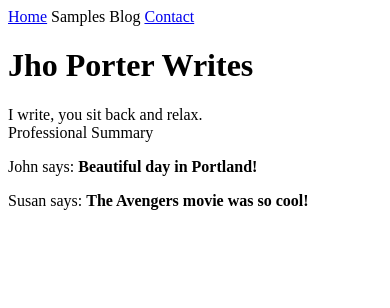
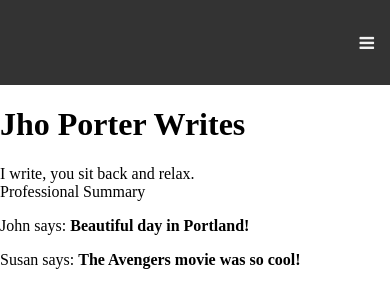
Before and after one commit to jhoporter/jporterwork, a Flask app: page / in a window 390 px wide. Shown: the top 308 px of the page. Run offline with Flask 2, Linux system fonts and the light colour scheme.

Commit message:
Customized nav bar

```diff
--- a/app/routes.py
+++ b/app/routes.py
@@ -23,6 +23,16 @@ def index():
     return render_template('index.html', title='Home', posts=posts)
 
 
+@app.route('/samples')
+def samples():
+    return render_template('samples.html', title='Samples')
+
+
+@app.route('/blog')
+def blog():
+    return render_template('blog.html', title='Blog')
+
+
 @app.route('/contact', methods=['GET', 'POST'])
 def contact():
     form = ContactForm()
--- /dev/null
+++ b/app/static/styles.css
@@ -0,0 +1,71 @@
+body {
+  margin: 0;
+}
+
+
+/* Add a black background color to the top navigation */
+.topnav {
+  background-color: #333;
+  overflow: hidden;
+  padding-top: 20px;
+  padding-bottom: 20px;
+}
+
+.topnav-right {
+  float: right;
+  padding-right: 40px;
+}
+
+/* Style the links inside the navigation bar */
+.topnav a {
+  float: left;
+  display: block;
+  color: #f2f2f2;
+  text-align: center;
+  padding: 14px 16px;
+  text-decoration: none;
+  font-size: 17px;
+}
+
+/* Change the color of links on hover */
+.topnav a:hover {
+  background-color: #ddd;
+  color: black;
+}
+
+/* Add an active class to highlight the current page */
+.topnav a.active {
+  background-color: #4CAF50;
+  color: white;
+}
+
+/* Hide the link that should open and close the topnav on small screens */
+.topnav .icon {
+  display: none;
+}
+
+
+
+/* When the screen is less than 600 pixels wide, hide all links, except for the first one ("Home"). Show the link that contains should open and close the topnav (.icon) */
+@media screen and (max-width: 600px) {
+  .topnav a {display: none;}
+  .topnav a.icon {
+    float: right;
+    display: block;
+}
+
+/* The "responsive" class is added to the topnav with JavaScript when the user clicks on the icon. This class makes the topnav look good on small screens (display the links vertically instead of horizontally) */
+@media screen and (max-width: 600px) {
+  .topnav.responsive {position: relative;}
+  .topnav.responsive a.icon {
+    position: absolute;
+    right: 0;
+  }
+  .topnav.responsive a {
+    float: none;
+    display: block;
+    text-align: left;
+    position: relative;
+    right: 50px;
+  }
+}
--- /dev/null
+++ b/app/templates/blog.html
@@ -0,0 +1 @@
+blog
--- a/app/templates/layout.html
+++ b/app/templates/layout.html
@@ -1,19 +1,30 @@
 <html>
     <head>
+      <meta name="viewport" content="width=device-width, initial-scale=1.0">
+      <link href="/static/styles.css" rel="stylesheet">
+      <link rel="stylesheet" href="https://cdnjs.cloudflare.com/ajax/libs/font-awesome/4.7.0/css/font-awesome.min.css">
+
       {% if title %}
       <title>{{ title }} - Microblog</title>
       {% else %}
       <title>Welcome to Microblog</title>
       {% endif %}
     </head>
+
+
     <body>
-        <div><a href="{{ url_for('index') }}">Home</a>
-             Samples
-             Blog
-             <a href="{{ url_for('contact') }}">Contact</a>
-
+      <div class="topnav" id="myTopnav">
+        <a href="javascript:void(0);" class="icon" onclick="myFunction()">
+          <i class="fa fa-bars"></i>
+        </a>
+        <div class="topnav-right">
+          <a href="{{ url_for('index') }}">Home</a>
+          <a href="{{ url_for('samples') }}">Samples</a>
+          <a href="{{ url_for('blog') }}">Blog</a>
+          <a href="{{ url_for('contact') }}">Contact</a>
         </div>
 
+      </div>
 
 
         {% with messages = get_flashed_messages() %}
@@ -29,5 +40,20 @@
 
 
         {% block content %}{% endblock %}
+
+
+
+
+        <script>
+          function myFunction() {
+          var x = document.getElementById("myTopnav");
+          if (x.className === "topnav") {
+            x.className += " responsive";
+          } else {
+            x.className = "topnav";
+          }
+          }
+        </script>
+
     </body>
 </html>
--- /dev/null
+++ b/app/templates/samples.html
@@ -0,0 +1 @@
+samples
```
